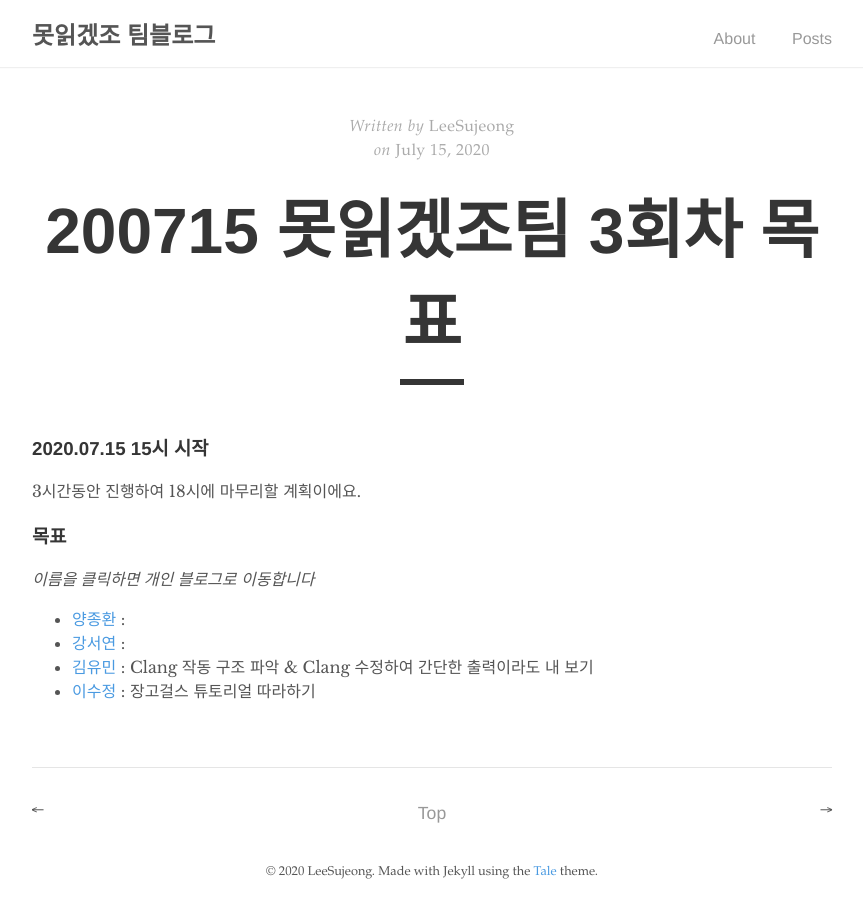
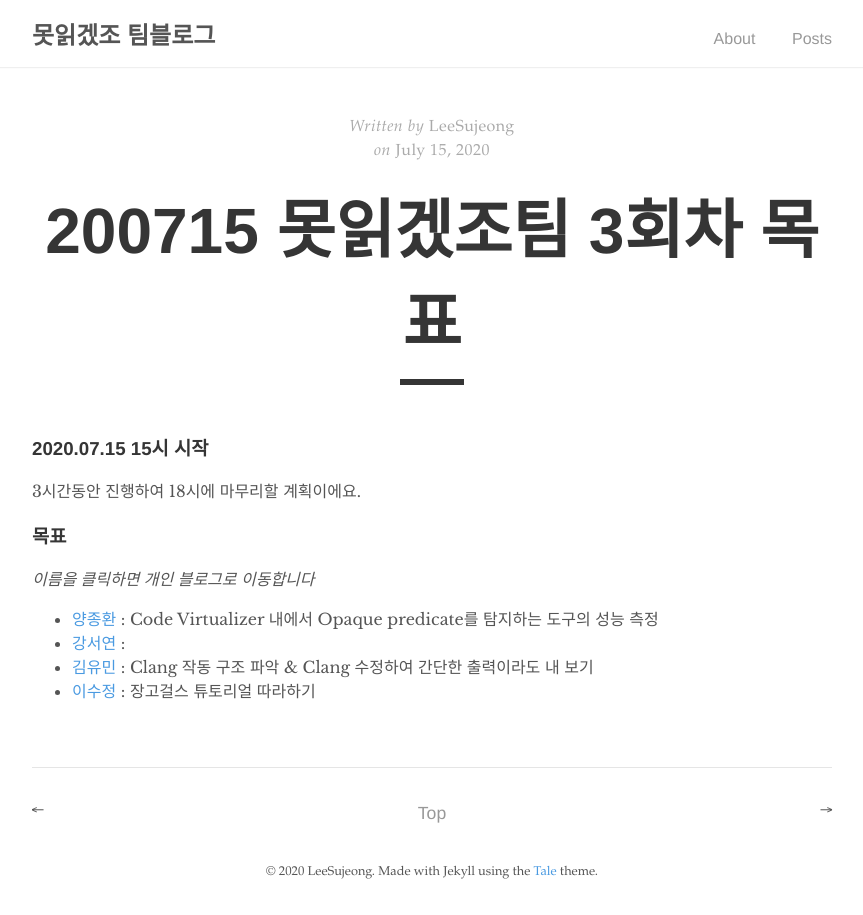
Before and after one commit to mogakco2020/mogakco2020.github.io, a Jekyll site: the page built from _posts/2020-07-15-03_a.md, in a window 1280 px wide. Shown: the whole page, without its empty margins (208-1071 px from the left). Built offline with Jekyll 4.4.1, drawn with Linux system fonts in a browser that asks for light colours.

Commit message:
Update 2020-07-15-03_a.md

```diff
--- a/_posts/2020-07-15-03_a.md
+++ b/_posts/2020-07-15-03_a.md
@@ -8,7 +8,7 @@ excerpt: 모각코 3회차
 
 ### 목표
 *이름을 클릭하면 개인 블로그로 이동합니다*
-- [양종환](https://blog.naver.com/jhy7185/222024836168) :
+- [양종환](https://blog.naver.com/jhy7185/222031676920) : Code Virtualizer 내에서 Opaque predicate를 탐지하는 도구의 성능 측정
 - [강서연](https://yonniii.github.io/mogakco/mogakco-0301/) :
 - [김유민](https://yam-cha.tistory.com/61) : Clang 작동 구조 파악 & Clang 수정하여 간단한 출력이라도 내 보기
 - [이수정](https://realcrystal.github.io/mogacko/2020/07/15/mgk_03_a.html) : 장고걸스 튜토리얼 따라하기
```
